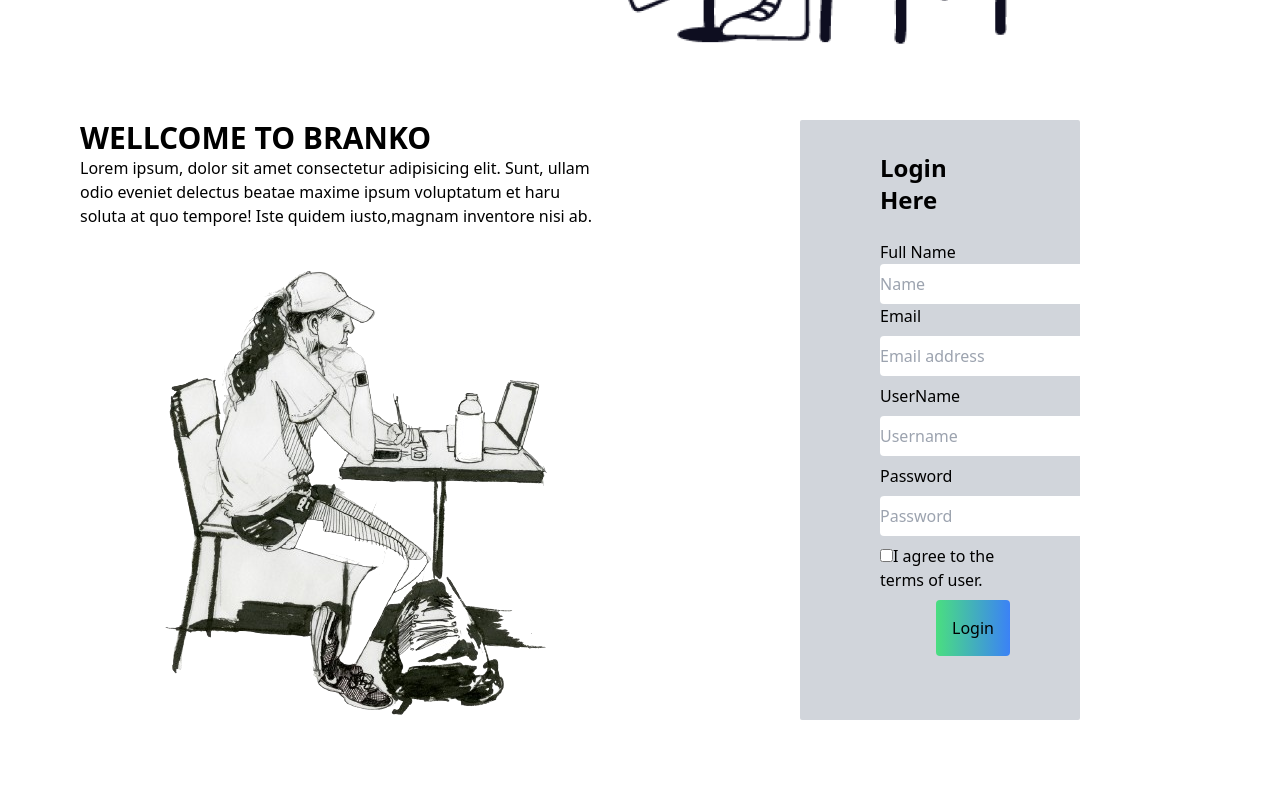
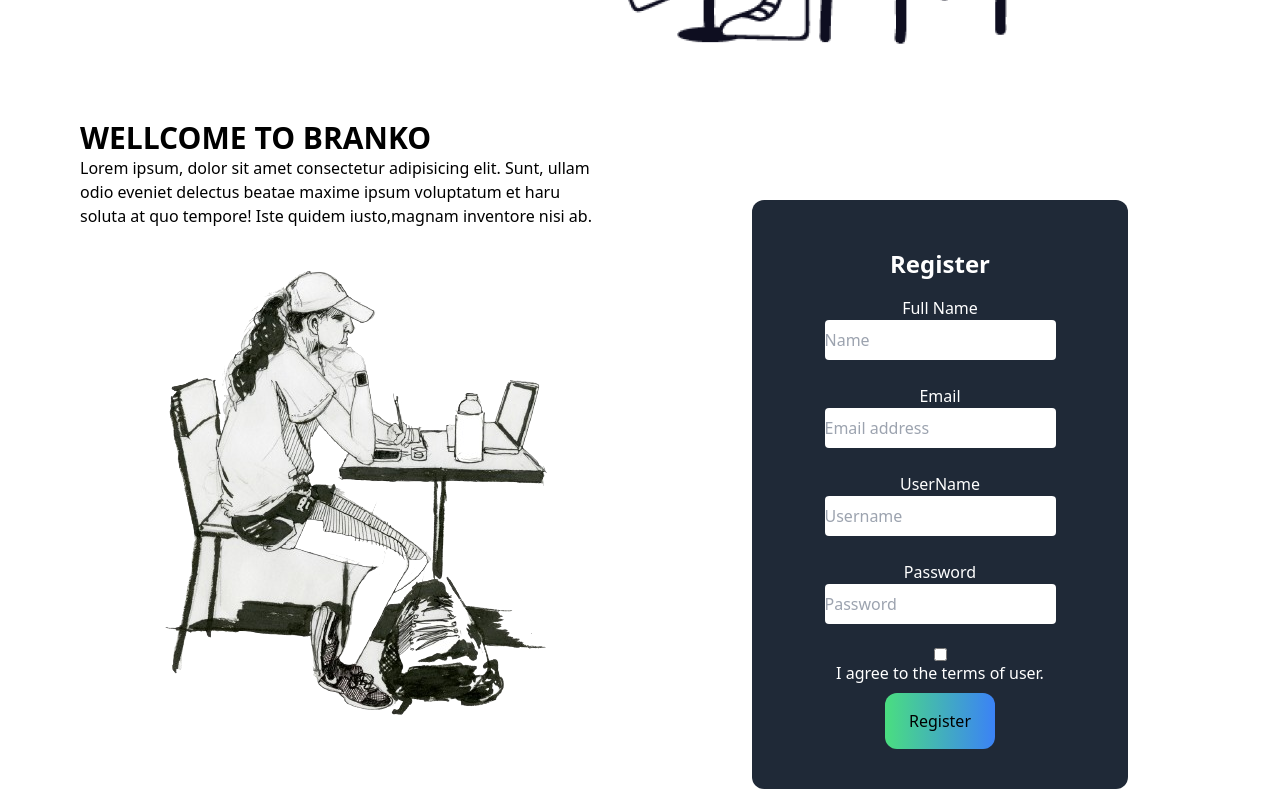
Before and after one commit to zarashah14/react-tailwind-app, a React (Create React App) app: page / in a window 1280 px wide. Shown: the part 520-1320 px from the top of the page. Built offline with nearby package versions, Linux system fonts and the light colour scheme.

Commit message:
wednesdays

```diff
--- a/src/Components/form.jsx
+++ b/src/Components/form.jsx
@@ -14,31 +14,31 @@ function form() {
               <img src={Girl} className="" alt="Description of your image" />
               </div>
 
-             <div className='bg-gray-300 rounded-sm lg:px-20 lg:py-8 lg:mx-40 lg:mb-20 '>
-            <h1 className='text-DS-Black font-source-sans-pro text-3xl font-extrabold md:text-2xl '>Login Here</h1>
-            <form className='my-6'>
+             <div className='bg-gray-800 rounded-xl lg:px-20 lg:py-8 lg:mx-28 lg:my-20'>
+            <h1 className='text-white text-3xl font-bold md:text-2xl text-center p-4'>Register</h1>
+            <form className='flex flex-col justify-center items-center'>
 
-              <label>Full Name</label>
-            <input type="text" placeholder="Name" className='lg:py-2 rounded'/><br></br>
+            <label className='text-white'>Full Name</label>
+            <input type="text" placeholder="Name" className='rounded py-2'/><br/>
 
-            <label>Email</label>
-            <input type="email" placeholder="Email address" className='lg:py-2 my-2 rounded'/><br></br>
+            <label className='text-white'>Email</label>
+            <input type="email" placeholder="Email address" className='rounded py-2'/><br/>
 
-            <label>UserName</label>
-            <input type="Username"  placeholder="Username" className='lg:py-2 my-2 rounded'/><br></br>
+            <label className='text-white'>UserName</label>
+            <input type="Username"  placeholder="Username" className='rounded py-2'/><br/>
 
-            <label>Password</label>
-            <input type="password" id="pwd" name="pwd" placeholder="Password" className='lg:py-2 my-2 rounded'/><br></br>
+            <label className='text-white'>Password</label>
+            <input type="password" id="pwd" name="pwd" placeholder="Password" className='rounded py-2'/><br/>
 
 
-            <input type="checkbox" id="vehicle1" name="user"/>
-            <label for="user">I agree to the terms of user.</label>
+            <input type="checkbox" id="vehicle1" name="user" className=''/>
+            <label for="user" className='text-white'>I agree to the terms of user.</label>
 
             <button
               type="button"
-              class="bg-gradient-to-r px-4 from-green-400 to-blue-500 transition hover:-translate-y-2  hover:from-pink-500 hover:to-yellow-500 py-4 rounded my-2 mx-14"
+              class="bg-gradient-to-r px-6  from-green-400 to-blue-500 transition hover:-translate-y-2  hover:from-pink-500 hover:to-yellow-500 py-4 rounded-xl my-2 mx-14"
             >
-              Login
+              Register
             </button>
             </form>
             </div>
```
